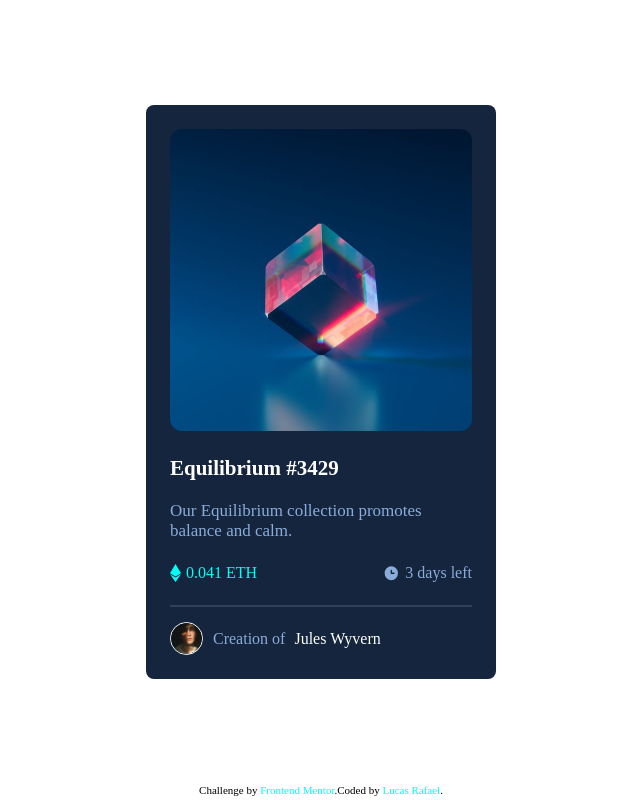
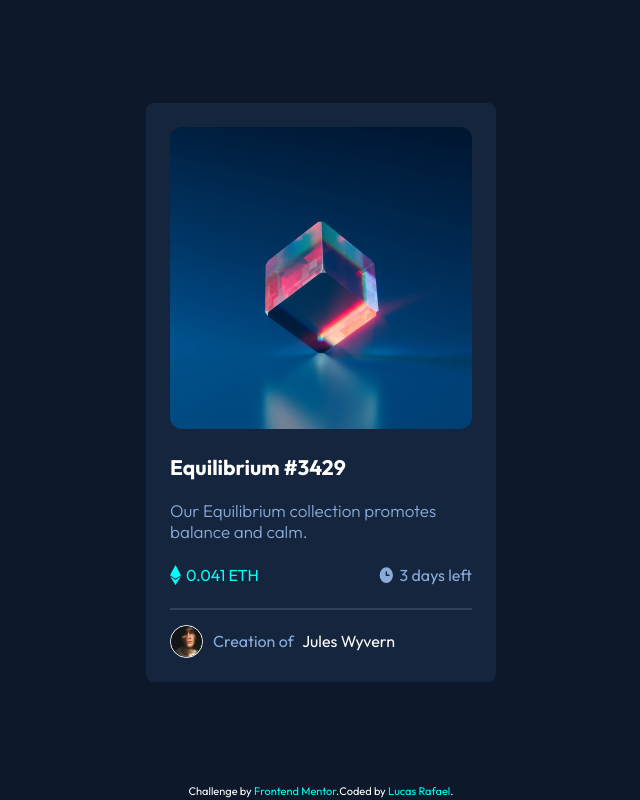
Before and after one commit to LucasRafael94/nft-preview-card-component, a plain HTML site: page index.html in a window 1280 px wide. Shown: the whole page, without its empty margins (319-959 px from the left). Drawn offline with Linux system fonts and the light colour scheme.

Commit message:
Update style.css

```diff
--- a/src/css/style.css
+++ b/src/css/style.css
@@ -1,4 +1,4 @@
-.background {
+body {
     font-family: "Outfit", sans-serif;
     background-color: var(--colorBG);
     color: var(--white);
```
